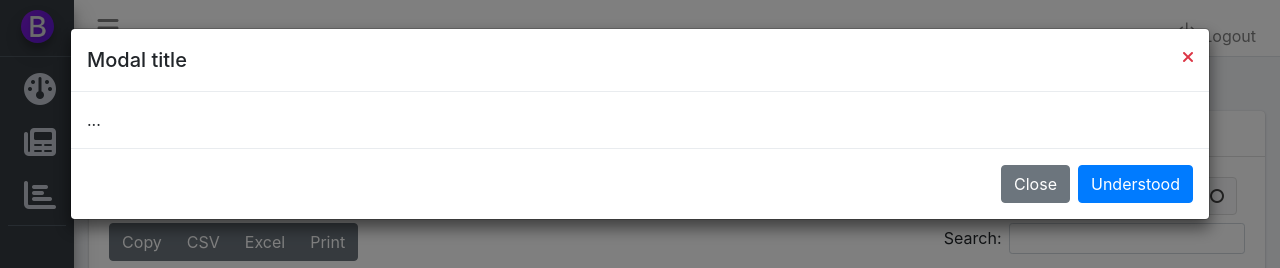
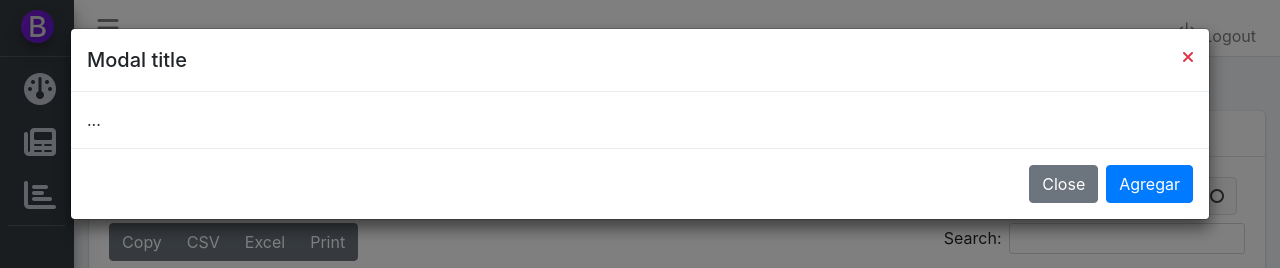
Before and after one commit to esnazer/myblog, a Django app: page /admin/articles/ in a window 1280 px wide, after a click on "Nuevo". Shown: the top 268 px of the page. Run offline with Django 3.2, Linux system fonts and the light colour scheme; data comes from the database, SQL or seed files in the repository; some libraries are stand-ins or nearby versions.

Commit message:
editando form agregar articulo

```diff
--- a/assets/templates/adminblog/article.html
+++ b/assets/templates/adminblog/article.html
@@ -54,7 +54,7 @@
 <div class="row">
     <div class="modal fade" id="new_article">
         <div class="modal-dialog modal-xl">
-          <div class="modal-content">
+          <form class="modal-content">
             <div class="modal-header">
               <h5 class="modal-title" id="staticBackdropLabel">Modal title</h5>
               <span data-dismiss="modal" aria-label="Close"><i class="fa-solid fa-close text-danger"></i></span>
@@ -64,9 +64,9 @@
             </div>
             <div class="modal-footer">
               <button type="button" class="btn btn-secondary" data-dismiss="modal">Close</button>
-              <button type="button" class="btn btn-primary">Understood</button>
+              <button type="button" class="btn btn-primary">Agregar</button>
             </div>
-          </div>
+          </form>
         </div>
     </div>
     <div class="modal fade" id="edit_article">
@@ -81,7 +81,7 @@
             </div>
             <div class="modal-footer">
               <button type="button" class="btn btn-secondary" data-dismiss="modal">Close</button>
-              <button type="button" class="btn btn-primary">Understood</button>
+              <button type="button" class="btn btn-primary">Actualizar</button>
             </div>
           </div>
         </div>
--- a/cuenta/urls.py
+++ b/cuenta/urls.py
@@ -1,12 +1,16 @@
 from django.urls import path
 from django.shortcuts import redirect
 from cuenta.views import Login, Logout, DashBoardView, ArticlesView, CategoriesView, Myadmin
+from cuenta.views import AddArticlesView
 
 urlpatterns = [
     path('login/', Login.as_view(),name="login"),
     path('logout/', Logout.as_view(),name="logout"),
     path('admin/', Myadmin.as_view(),name="myadmin"),
     path('admin/dashboard/', DashBoardView.as_view(),name="dashboard"),
-    path('admin/articles/', ArticlesView.as_view(),name="admin-articles"),
+    path('admin/articles/', ArticlesView.as_view(),name="admin-articles-list"),
+    path('admin/articles/add/', AddArticlesView.as_view(),name="admin-articles-add"),
+    path('admin/articles/update/', ArticlesView.as_view(),name="admin-articles-update"),
+    path('admin/articles/delete/', ArticlesView.as_view(),name="admin-articles-delete"),
     path('admin/categories/', CategoriesView.as_view(),name="admin-categories"),
 ]
--- a/cuenta/views.py
+++ b/cuenta/views.py
@@ -1,4 +1,5 @@
 from django.shortcuts import render, redirect
+from django.urls import reverse, resolve
 from django.db.models import Sum, Avg
 from django.http import HttpResponse
 from django.views import View
@@ -57,6 +58,10 @@ class ArticlesView(View):
         }
         return render(request, 'adminblog/article.html', parmts)
 
+class AddArticlesView(View):
+    def post(self, request):
+        redirect(reverse('admin-articles-list'))
+
 class CategoriesView(View):
     def get(self, request):
         parmts = {}
```
